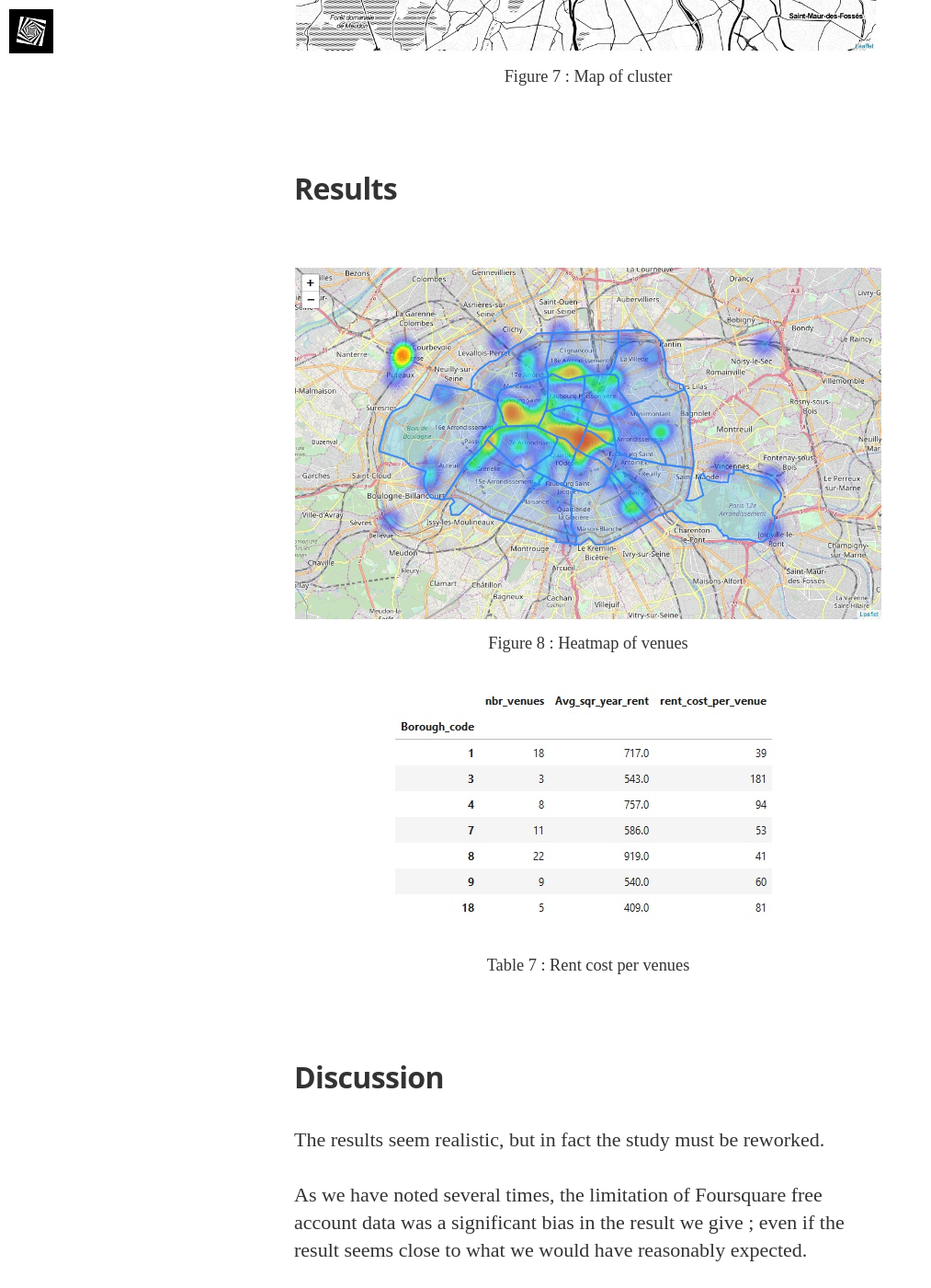
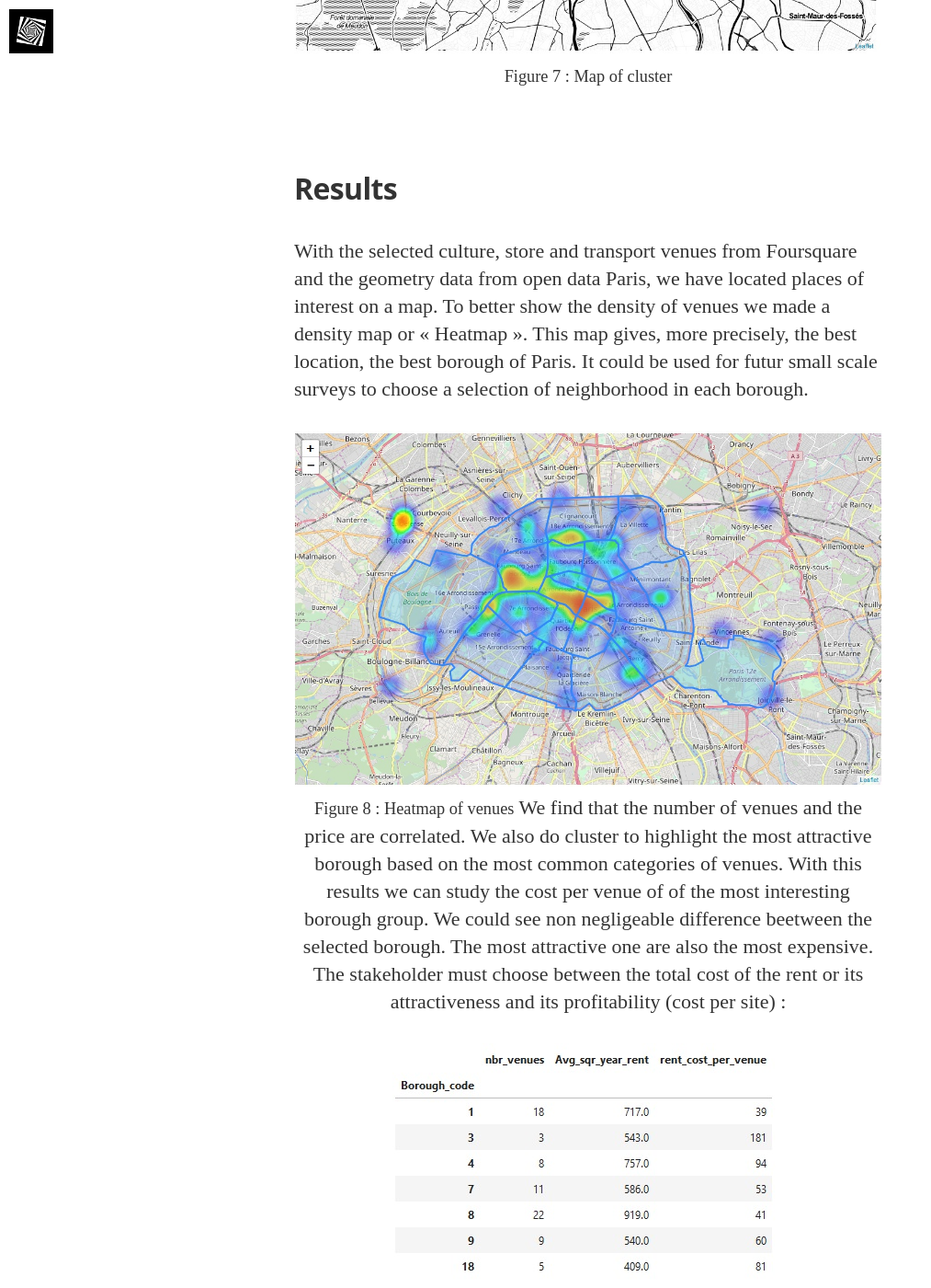
Before and after one commit to LCTyrell/LCTyrell.github.io, a Jekyll site: the page built from _posts/2019-05-25-art_bookstore.markdown, in a window 1280 px wide and 1400 px high, scrolled down 9047 px. Shown: the whole window at 92% size, without its empty margins (0-1013 px from the left). Built offline with Jekyll 4.4.1, drawn with Linux system fonts in a browser that asks for light colours; nearby versions of some CDN libraries; some web fonts are replaced; some of the changed text lies outside the part shown.

Commit message:
Update 2019-05-25-art_bookstore.markdown

```diff
--- a/_posts/2019-05-25-art_bookstore.markdown
+++ b/_posts/2019-05-25-art_bookstore.markdown
@@ -135,9 +135,17 @@
 
 ## Results
 <br/>
+With the selected culture, store and transport venues from Foursquare and the geometry data from open data Paris, we have located places of interest on a map. To better show the density of venues we made  a density map or « Heatmap ».
+This map gives, more precisely, the best location, the best borough of Paris. It could be used for futur small scale surveys to choose a selection of neighborhood in each borough.
+<br/>
 <p align="center">
 <img src="/assets/article_images/2018-05-25-art_bookstore/Map_HeatMap.jpg"><br/>
 <small>Figure 8 : Heatmap of venues</small>
+
+ We find that the number of venues and the price are correlated. We also do cluster to highlight the most attractive borough based on the most common categories of venues. With this results we can study the cost per venue of of the most interesting borough group.
+
+We could see non negligeable difference beetween the selected borough. The most attractive one are also the most expensive. The stakeholder must choose between the total cost of the rent or its attractiveness and its profitability (cost per site) :
+
 </p>
 <p align="center">
 <img src="/assets/article_images/2018-05-25-art_bookstore/DF_costPerVenues.jpg"><br/>
```
Also changed, not shown: other parts of _posts/2019-05-25-art_bookstore.markdown (+3 -3 lines).
